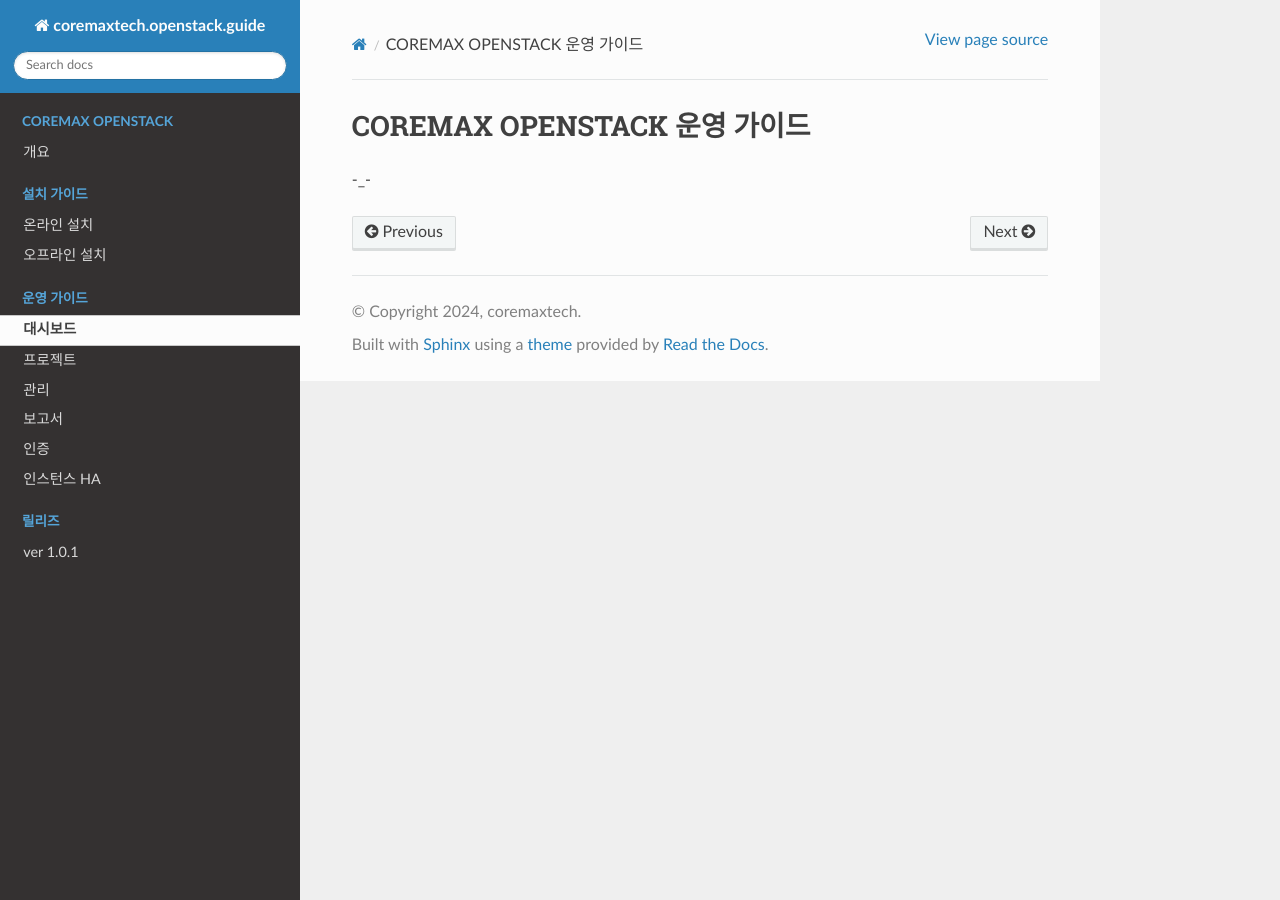
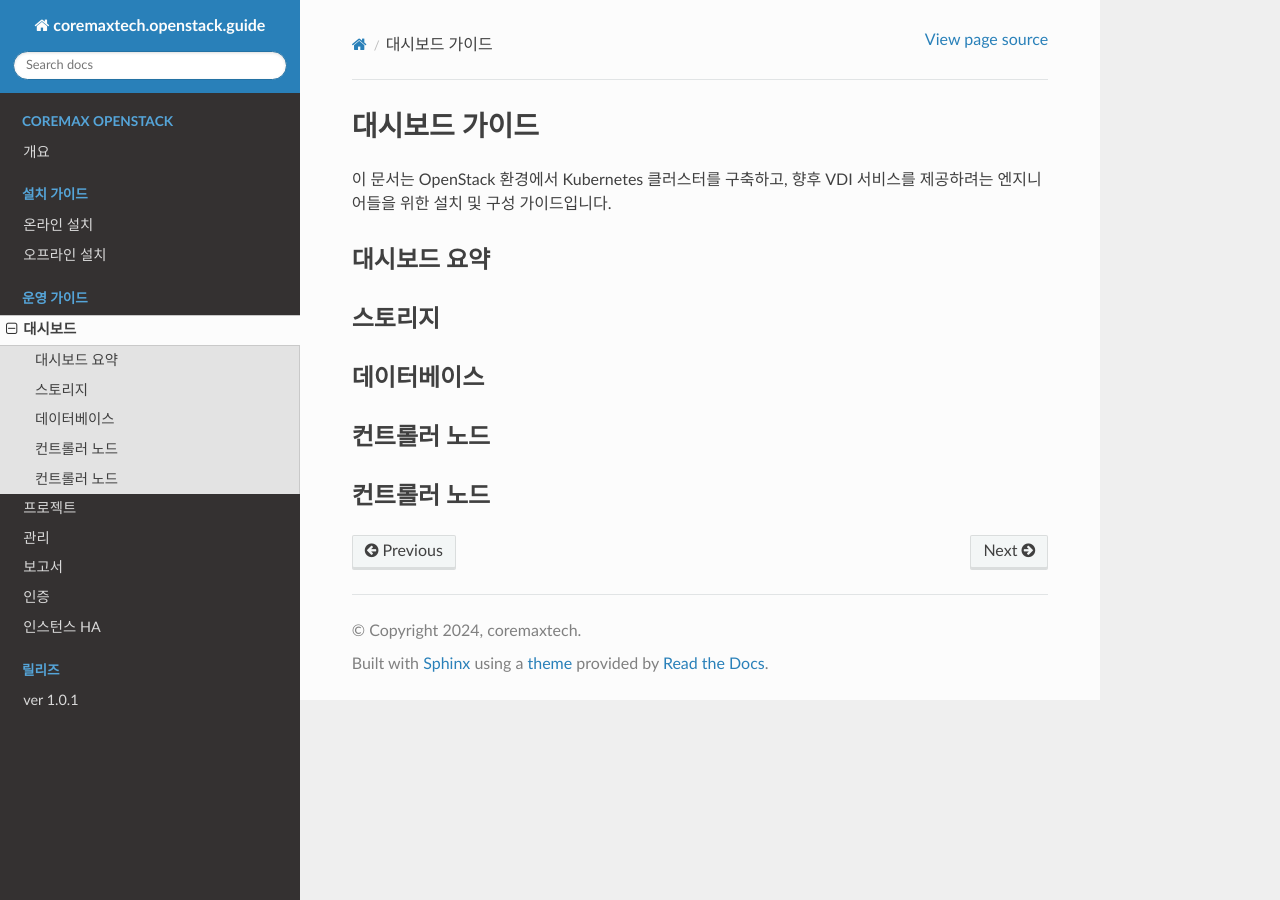
Before and after one commit to hoonhee92/install_tutorial.ver-0.1, a Sphinx documentation site: the page built from docs/source/operation/dashboards.rst, in a window 1280 px wide. Built offline with Sphinx 7.4.7 and the Read the Docs theme 3.1.0, drawn with Linux system fonts in a browser that asks for light colours.

Commit message:
Update dashboards.rst

```diff
--- a/docs/source/operation/dashboards.rst
+++ b/docs/source/operation/dashboards.rst
@@ -1,4 +1,24 @@
-COREMAX OPENSTACK 운영 가이드
+대시보드 가이드
 =====================
 
--_-
+
+이 문서는 OpenStack 환경에서 Kubernetes 클러스터를 구축하고, 향후 VDI 서비스를 제공하려는 엔지니어들을 위한 설치 및 구성 가이드입니다.
+
+대시보드 요약
+------------
+
+
+스토리지
+------------
+
+
+데이터베이스
+------------
+
+
+컨트롤러 노드
+------------
+
+
+컨트롤러 노드
+------------
```
